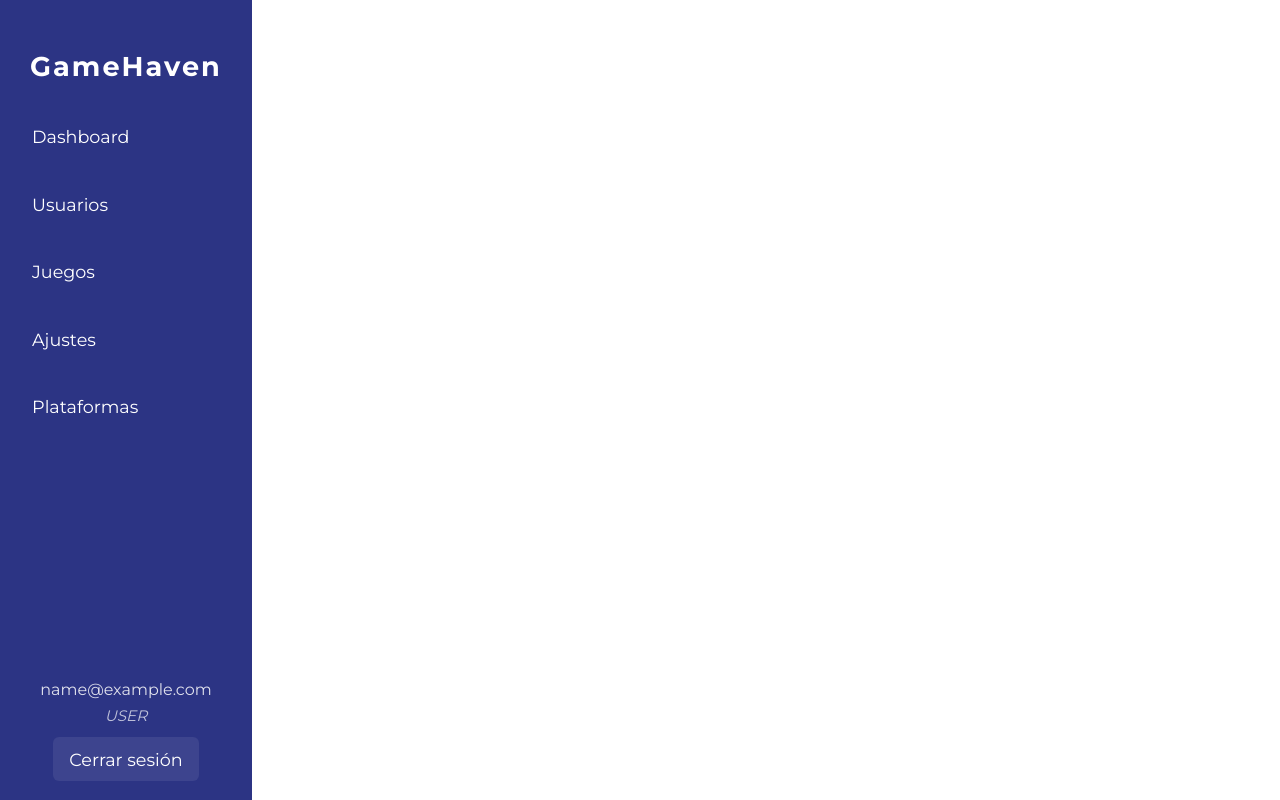
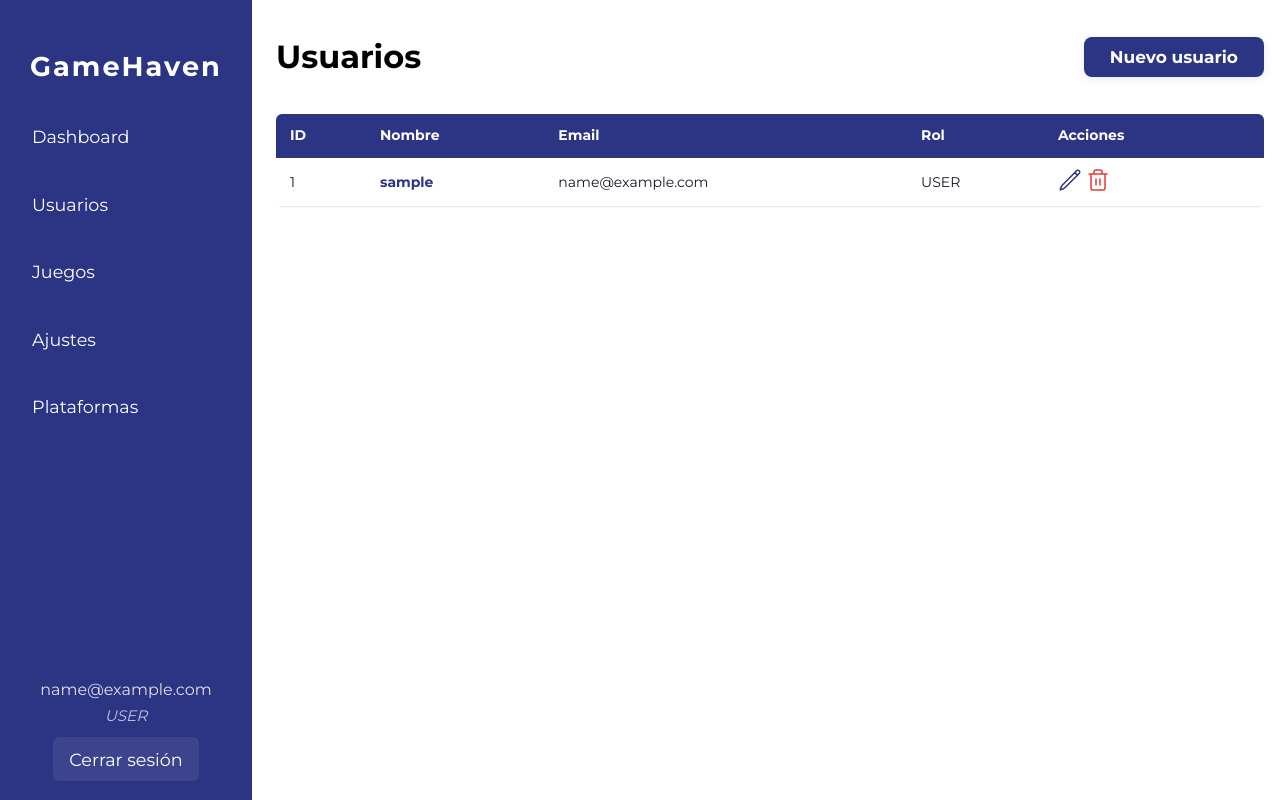
Before and after one commit to erreyesjoel/GameHaven, a Django app: page /usuarios/ in a window 1280 px wide. Run offline with Django 5.2, Linux system fonts and the light colour scheme; the visitor is signed in with stand-in values (Sample User, id 1); data comes from the database, SQL or seed files in the repository.

Commit message:
pagina usuarios basica hecha, usando las mismas clases scss que juegos y plataformas

```diff
--- a/backend/backend_django/backend/templates/admin/usuarios.html
+++ b/backend/backend_django/backend/templates/admin/usuarios.html
@@ -1,4 +1,50 @@
 {% include 'components/header/header.html' %}
 {% load static %}
 <link rel="stylesheet" href="{% static 'css/main.css' %}">
-<h1>Usuarios</h1>
+<div class="main-content">
+  <div class="table-wrapper">
+    <div class="table-header">
+      <h1>Usuarios</h1>
+      <a href="/usuarios/crear" class="btn-nuevo">
+        Nuevo usuario
+      </a>
+    </div>
+    <table class="table-app">
+      <thead>
+        <tr>
+          <th>ID</th>
+          <th>Nombre</th>
+          <th>Email</th>
+          <th>Rol</th>
+          <th>Acciones</th>
+        </tr>
+      </thead>
+      <tbody>
+        {% for usuario in lista_usuarios %}
+        <tr>
+          <td>{{ usuario.id }}</td>
+          <td><span class="table-title">{{ usuario.username }}</span></td>
+          <td>{{ usuario.email }}</td>
+          <td>{{ usuario.rol }}</td>
+          <td class="table-actions">
+            <!-- Icono Editar -->
+            <a href="/usuarios/{{ usuario.id }}/editar" title="Editar">
+              <svg class="icon-action" width="24" height="24">
+                <use xlink:href="{% static 'icons/sprite.svg' %}#pencil-edit"></use>
+              </svg>
+            </a>
+            <!-- Icono Eliminar -->
+            <a href="#" title="Eliminar" class="delete-link" data-id="{{ usuario.id }}" data-tipo="usuarios">
+              <svg class="icon-action trash" width="24" height="24">
+                <use xlink:href="{% static 'icons/sprite.svg' %}#trash-delete"></use>
+              </svg>
+            </a>
+          </td>
+        </tr>
+        {% endfor %}
+      </tbody>
+    </table>
+  </div>
+  {% include 'components/modalEliminar.html' %}
+  <script src="{% static 'js/Modal.js' %}"></script>
+</div>
--- a/backend/backend_django/backend/templates/components/header/header.html
+++ b/backend/backend_django/backend/templates/components/header/header.html
@@ -5,7 +5,7 @@
     <h1>GameHaven</h1>
     <nav class="nav-vertical">
         <a href="{% url 'admin_dashboard_template' %}" class="nav-link{% if active_page == 'dashboard' %} active{% endif %}">Dashboard</a>
-        <a href="#" class="nav-link{% if active_page == 'usuarios' %} active{% endif %}">Usuarios</a>
+        <a href="{% url 'listar_usuarios' %}" class="nav-link{% if active_page == 'usuarios' %} active{% endif %}">Usuarios</a>
         <a href="{% url 'mostrar_juegos' %}" class="nav-link">Juegos</a>
         <a href="#" class="nav-link">Ajustes</a>
         <a href="{% url 'mostrar_plataformas' %}" class="nav-link{% if active_page == 'plataformas' %} active{% endif %}">Plataformas</a>
```
